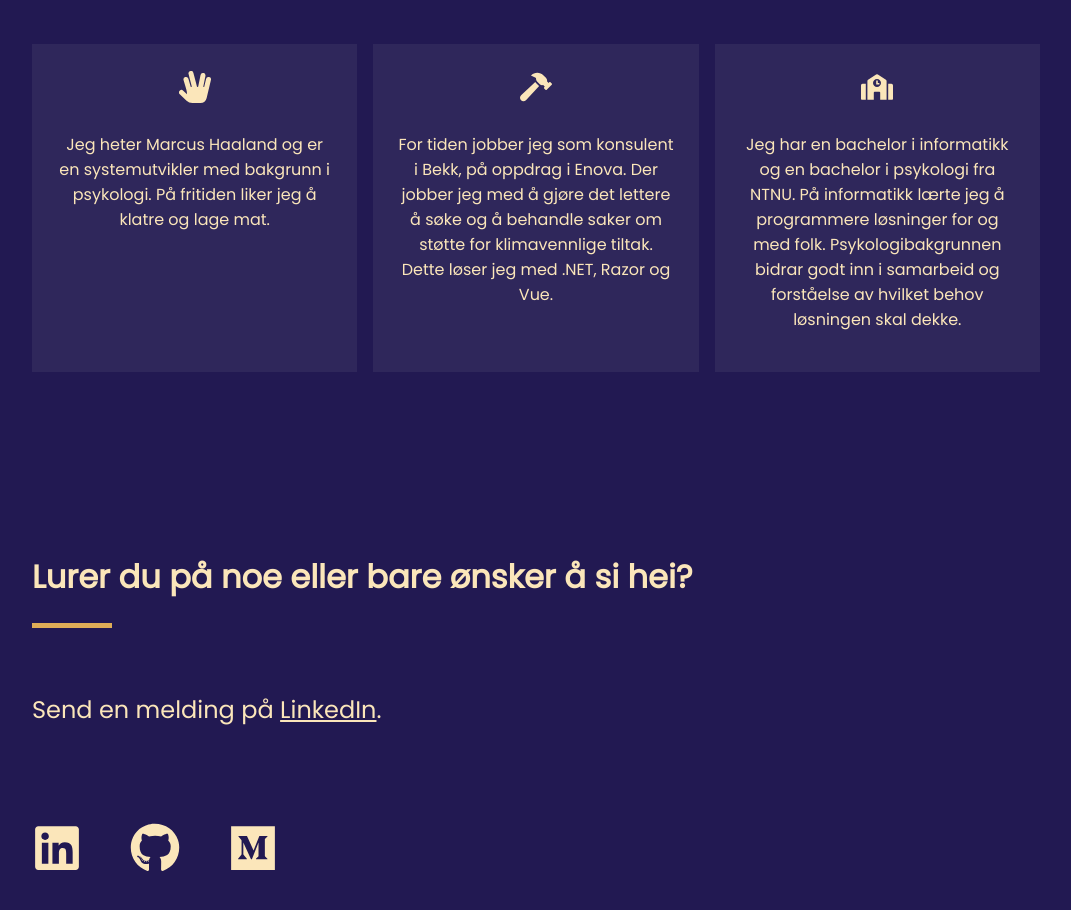
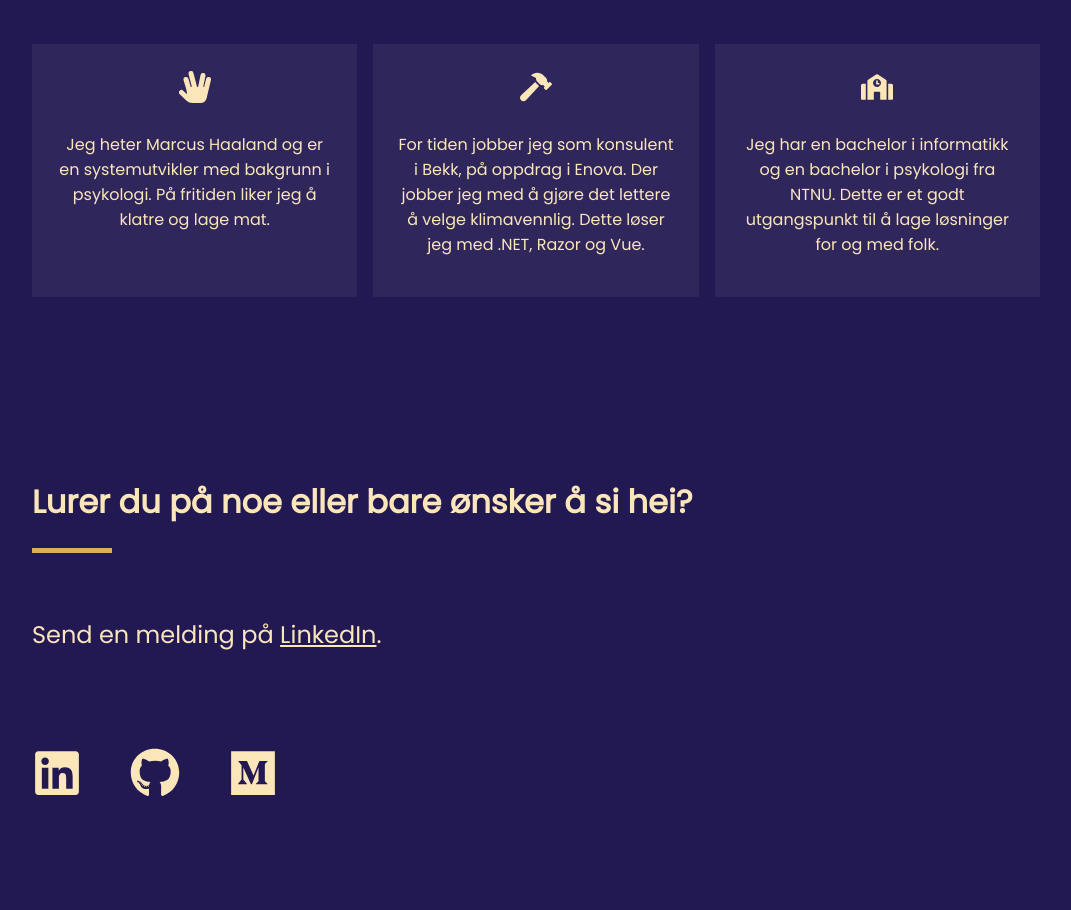
Before and after one commit to haalmarc/home, a Next.js app: page / in a window 1280 px wide. Shown: the part 940-1850 px from the top of the page, without its empty margins (104-1175 px from the left). Built offline with nearby package versions, Linux system fonts and the light colour scheme.

Commit message:
change about text

```diff
--- a/components/About.tsx
+++ b/components/About.tsx
@@ -17,15 +17,13 @@ export default function About() {
 
         <AboutSection
           emoji={<FaHammer />}
-          text="For tiden jobber jeg som konsulent i Bekk, på oppdrag i Enova. Der jobber jeg med å gjøre det lettere å søke og å
-          behandle saker om støtte for klimavennlige tiltak. Dette løser jeg med .NET, Razor og Vue."
+          text="For tiden jobber jeg som konsulent i Bekk, på oppdrag i Enova. Der jobber jeg med å gjøre det lettere å velge klimavennlig. Dette løser jeg med .NET, Razor og Vue."
         />
 
         <AboutSection
           emoji={<FaSchool />}
           text="Jeg har en bachelor i informatikk og en bachelor i psykologi fra NTNU.
-          På informatikk lærte jeg å programmere løsninger for og med folk.
-          Psykologibakgrunnen bidrar godt inn i samarbeid og forståelse av hvilket behov løsningen skal dekke.
+          Dette er et godt utgangspunkt til å lage løsninger for og med folk.
         "
         />
       </div>
```
